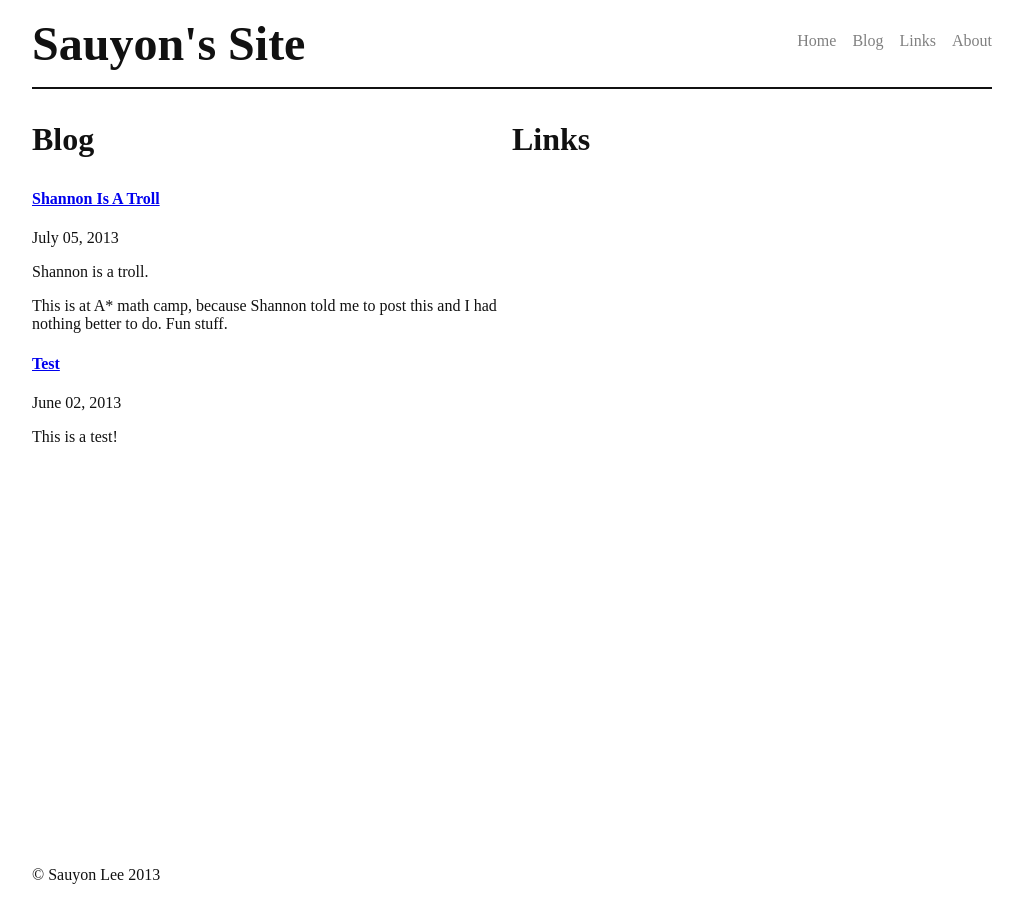
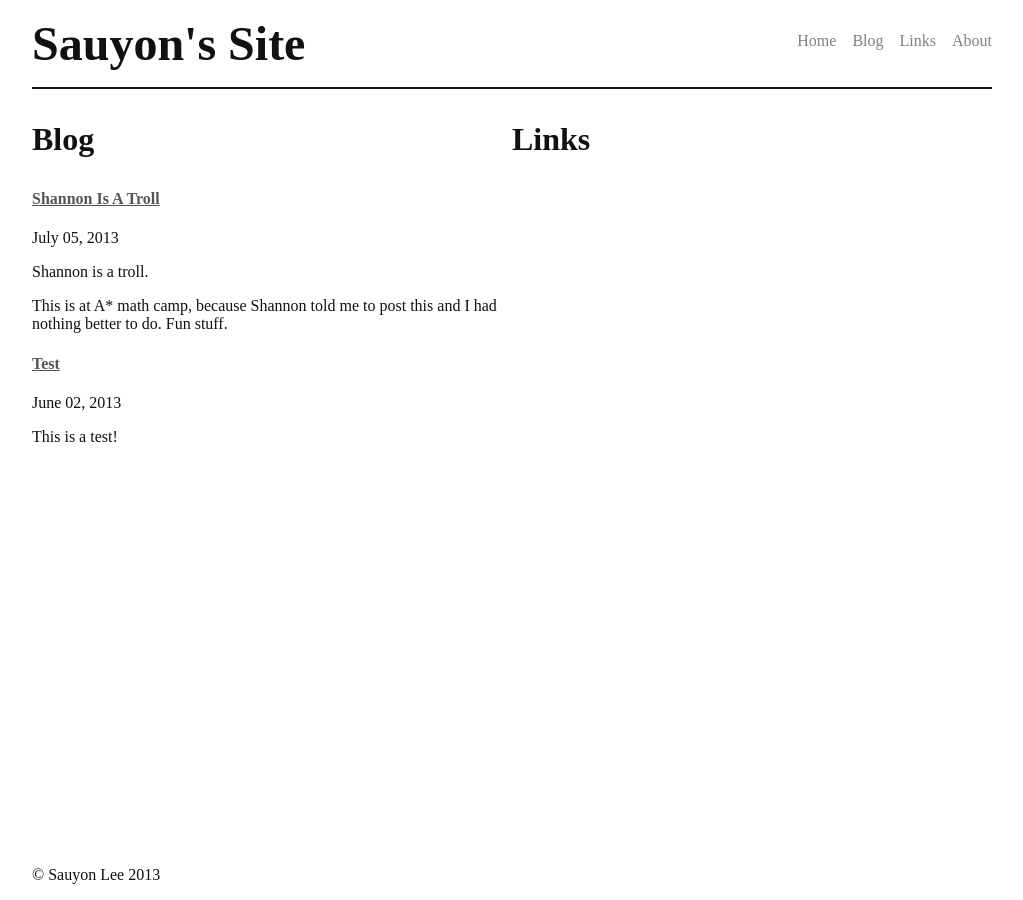
Before and after one commit to sauyon/sauyon.github.io, a Jekyll site: the page built from index.html, in a window 1280 px wide. Shown: the whole page, without its empty margins (128-1151 px from the left). Built offline with Jekyll 4.4.1, drawn with Linux system fonts in a browser that asks for light colours.

Commit message:
fix footers

```diff
--- a/_includes/footer.html
+++ b/_includes/footer.html
@@ -1,4 +1,4 @@
-    </main>
+		</main>
     <footer>
 	    <p>&copy; Sauyon Lee 2013</p>
     </footer>
--- a/css/style.css
+++ b/css/style.css
@@ -26,6 +26,10 @@
 	color: #111;
 }
 
+#wrapper {
+	min-height: 100%;
+}
+
 header {
 	display: block;
 	width: 100%;
@@ -34,6 +38,11 @@
 	padding-bottom: 1em;
 	border-bottom: 2px solid;
 	vertical-align: bottom;
+}
+
+main {
+	overflow: auto;
+	padding-bottom: 150px;
 }
 
 h1 {
@@ -83,11 +92,17 @@
 	float: left;
 }
 
-h3 a {
+h1 a,
+h2 a,
+h3 a,
+h4 a,
+h5 a,
+h6 a {
 	color: #555555;
 }
 
 footer {
-	position: fixed;
+	position: absolute;
 	bottom: 0;
+	bg-color: inherit;
 }
```
